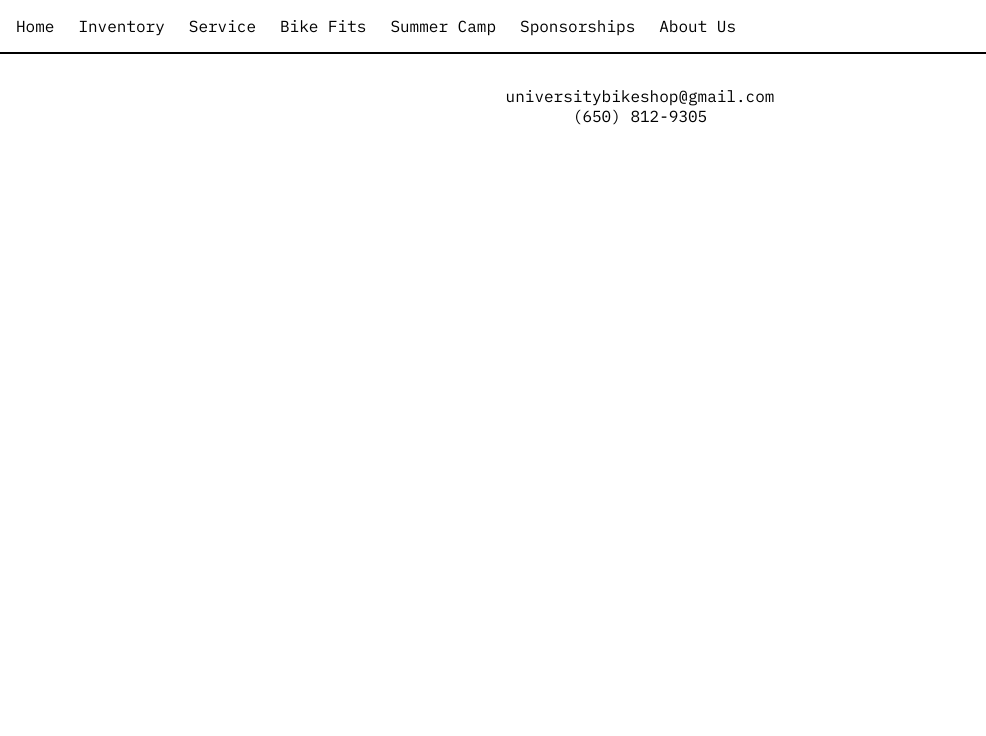
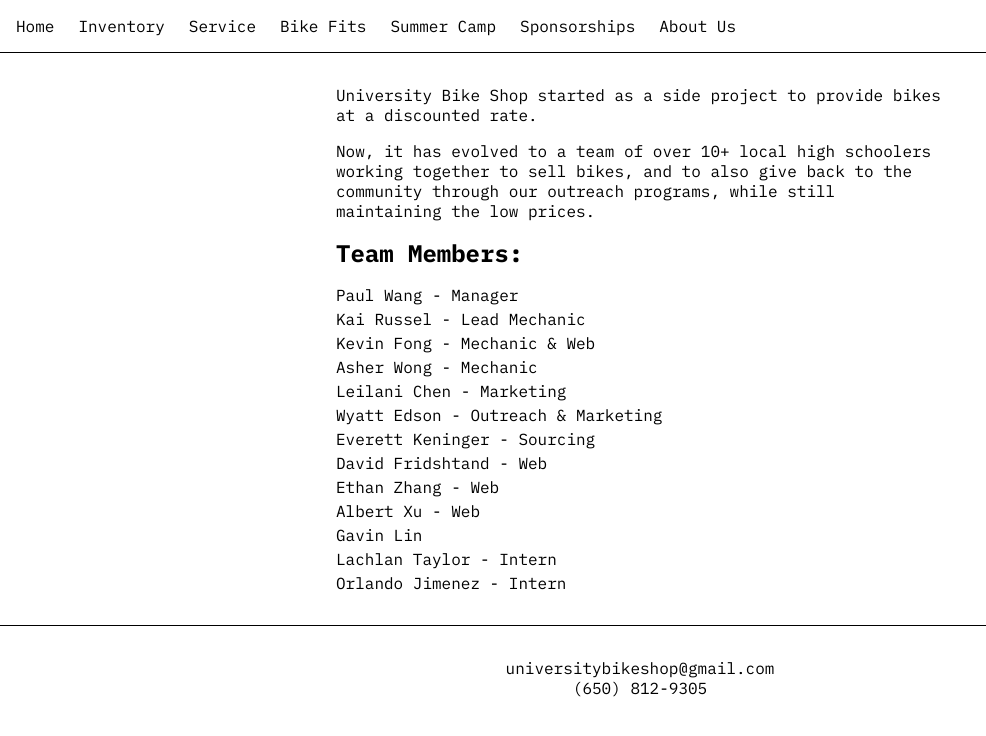
Before and after one commit to neuropathogens/university-bike-shop, a Next.js app: page /about-us in a window 1280 px wide. Shown: the top 736 px of the page, without its empty margins (0-986 px from the left). Built offline with nearby package versions, Linux system fonts and the light colour scheme.

Commit message:
Add About Us copy and team roster

```diff
--- a/app/about-us/page.tsx
+++ b/app/about-us/page.tsx
@@ -1,3 +1,5 @@
-export default function AboutUs() {
-  return <section id="about-us"></section>;
+import AboutUs from "@/components/AboutUs";
+
+export default function AboutUsPage() {
+  return <AboutUs />;
 }
--- /dev/null
+++ b/components/AboutUs.module.css
@@ -0,0 +1,15 @@
+.section {
+  max-width: 40rem;
+  margin: 0 auto;
+  padding: 2rem 1rem;
+  display: flex;
+  flex-direction: column;
+  gap: 1rem;
+}
+
+.section ul {
+  list-style: none;
+  display: flex;
+  flex-direction: column;
+  gap: 0.25rem;
+}
--- /dev/null
+++ b/components/AboutUs.tsx
@@ -0,0 +1,43 @@
+import styles from "./AboutUs.module.css";
+
+const TEAM = [
+  { name: "Paul Wang", role: "Manager" },
+  { name: "Kai Russel", role: "Lead Mechanic" },
+  { name: "Kevin Fong", role: "Mechanic & Web" },
+  { name: "Asher Wong", role: "Mechanic" },
+  { name: "Leilani Chen", role: "Marketing" },
+  { name: "Wyatt Edson", role: "Outreach & Marketing" },
+  { name: "Everett Keninger", role: "Sourcing" },
+  { name: "David Fridshtand", role: "Web" },
+  { name: "Ethan Zhang", role: "Web" },
+  { name: "Albert Xu", role: "Web" },
+  { name: "Gavin Lin", role: "" },
+  { name: "Lachlan Taylor", role: "Intern" },
+  { name: "Orlando Jimenez", role: "Intern" },
+];
+
+export default function AboutUs() {
+  return (
+    <section id="about-us" className={styles.section}>
+      <p>
+        University Bike Shop started as a side project to provide bikes at a
+        discounted rate.
+      </p>
+      <p>
+        Now, it has evolved to a team of over 10+ local high schoolers
+        working together to sell bikes, and to also give back to the
+        community through our outreach programs, while still maintaining
+        the low prices.
+      </p>
+      <h2>Team Members:</h2>
+      <ul>
+        {TEAM.map(({ name, role }) => (
+          <li key={name}>
+            {name}
+            {role ? ` - ${role}` : ""}
+          </li>
+        ))}
+      </ul>
+    </section>
+  );
+}
```
